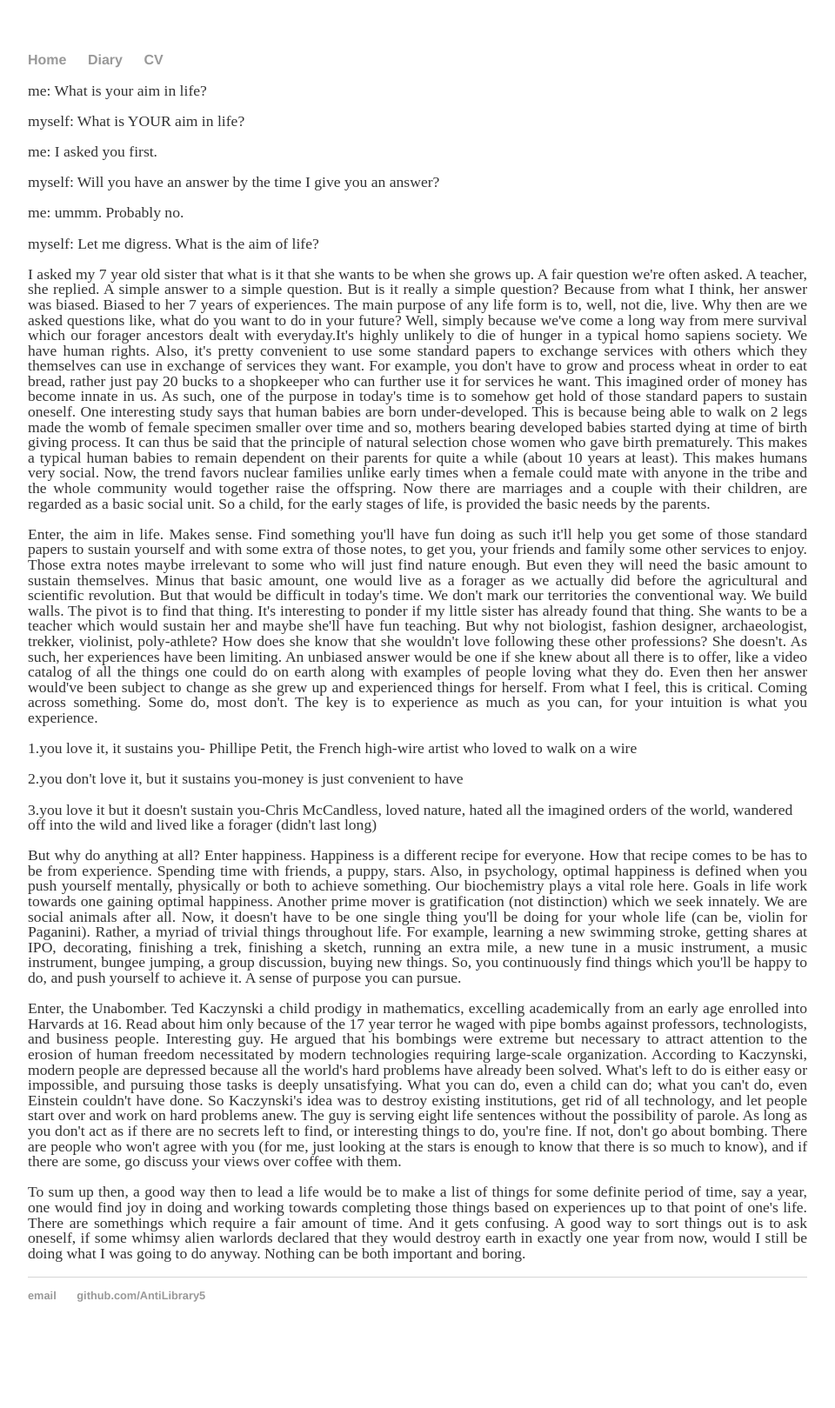
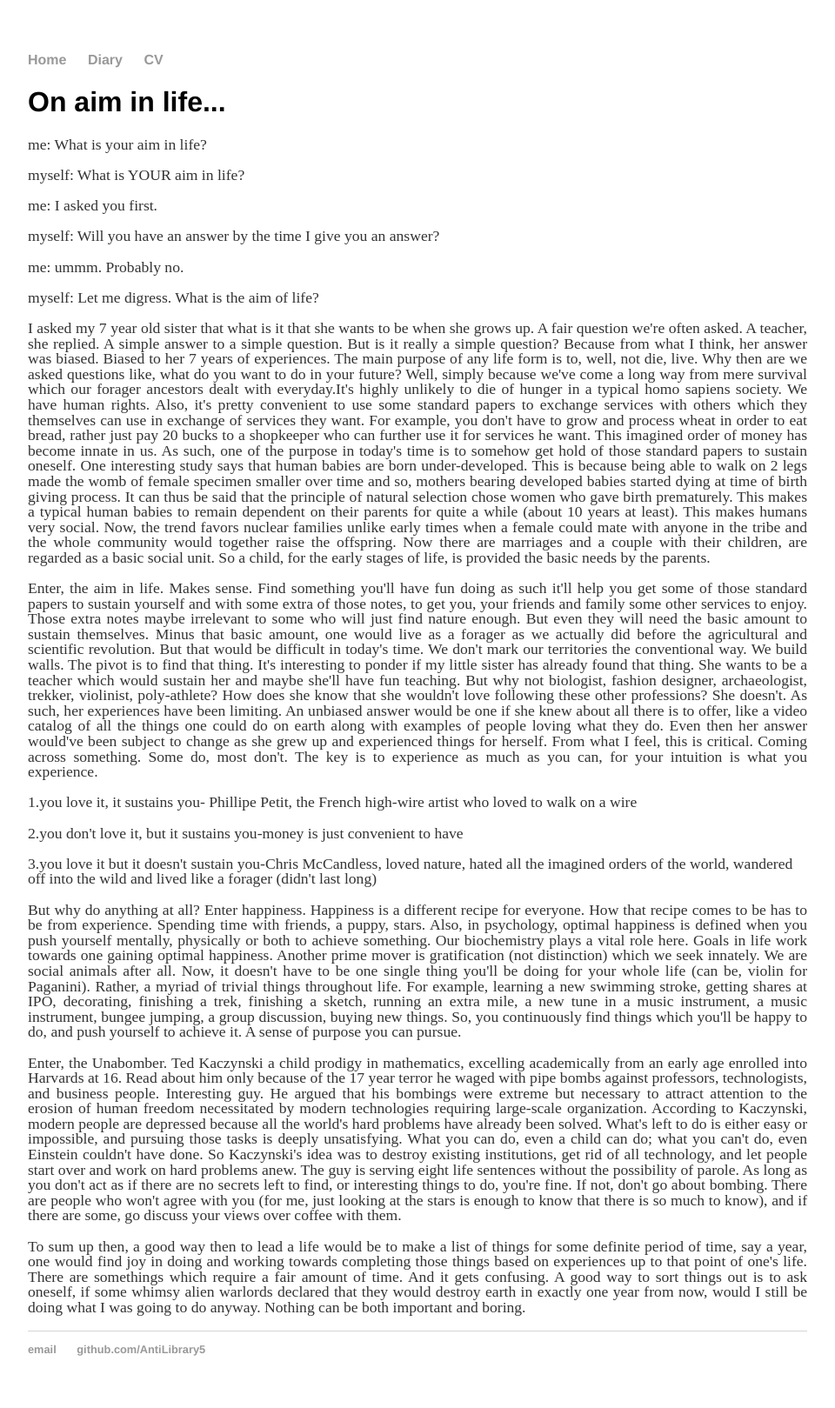
Before and after one commit to AntiLibrary5/AntiLibrary5.github.io, a Jekyll site: the page built from diary/on_aim_in_life.html, in a window 1280 px wide. Shown: the whole page at 87% size, without its empty margins (160-1120 px from the left). Built offline with Jekyll 4.4.1, drawn with Linux system fonts in a browser that asks for light colours; before the commit the page ends 1557 px from its top, so only the background shows below that.

Commit message:
Update on_aim_in_life.html

```diff
--- a/diary/on_aim_in_life.html
+++ b/diary/on_aim_in_life.html
@@ -2,6 +2,7 @@
 layout: default
 title: Vaibhav Arora, theboxtroll
 ---
+<h1>On aim in life...</h1>
 <p>me: What is your aim in life?</p>
 <p>myself: What is YOUR aim in life?</p>
 <p>me: I asked you first.</p>
```
